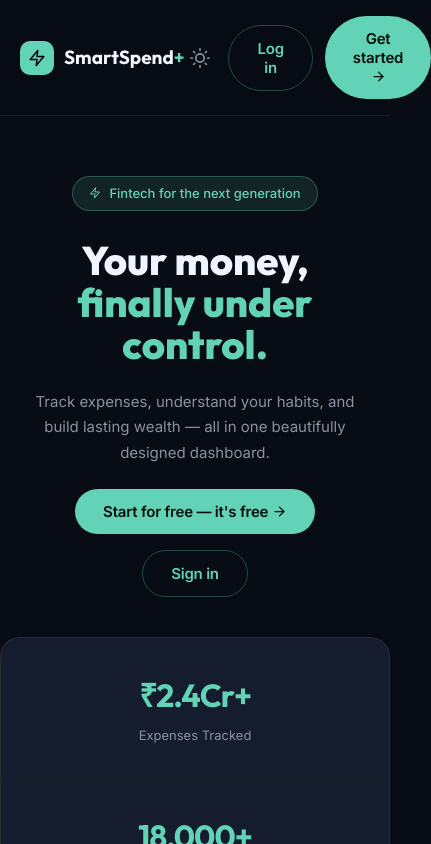
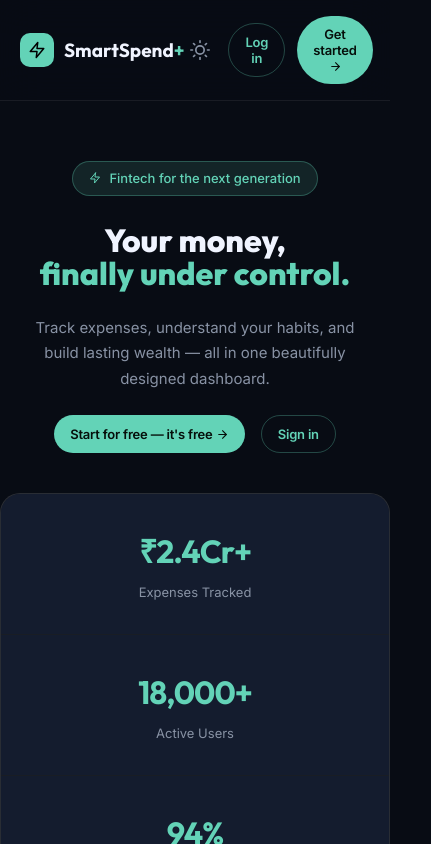
Before and after one commit to ritikaram99-lgtm/smartspend-plus, a React (Create React App) app in the folder client/: page / in a window 390 px wide. Shown: the top 844 px of the page, 431 px wide, since content can reach past the window. Built offline with nearby package versions, Linux system fonts and the light colour scheme; no server answers.

Commit message:
some ui changes

```diff
--- a/client/src/pages/LandingPage.js
+++ b/client/src/pages/LandingPage.js
@@ -26,8 +26,8 @@
   const { theme, toggleTheme } = useTheme();
 
   const Btn = ({ children, onClick, variant = "primary" }) => (
-    <button onClick={onClick} style={{
-      padding: "13px 28px", borderRadius: "50px", fontSize: 15, fontWeight: 600,
+    <button className="landing-btn" onClick={onClick} style={{
+      borderRadius: "50px", fontWeight: 600,
       border: variant === "primary" ? "none" : "1.5px solid var(--border-glow)",
       background: variant === "primary" ? "var(--accent)" : "transparent",
       color: variant === "primary" ? "#060f0b" : "var(--accent)",
--- a/client/src/styles/global.css
+++ b/client/src/styles/global.css
@@ -45,7 +45,11 @@
   --shadow-glow: 0 0 40px rgba(20,184,166,0.1);
 }
 
-html { scroll-behavior: smooth; }
+html {
+  scroll-behavior: smooth;
+  overflow-x: hidden;
+  max-width: 100vw;
+}
 
 body {
   font-family: var(--font-body);
@@ -54,6 +58,8 @@
   min-height: 100vh;
   line-height: 1.6;
   -webkit-font-smoothing: antialiased;
+  overflow-x: hidden;
+  max-width: 100vw;
 }
 
 h1,h2,h3,h4 { font-family: var(--font-display); }
@@ -173,6 +179,11 @@
   padding: 120px 20px 80px;
   max-width: 800px;
   margin: 0 auto;
+}
+
+.landing-btn {
+  padding: 13px 28px;
+  font-size: 15px;
 }
 
 .hero-subtitle {
@@ -377,11 +388,16 @@
   }
 
   .hero-title {
-    font-size: 40px !important;
+    font-size: 32px !important;
   }
 
   .hero-section {
     padding: 60px 20px 40px !important;
+  }
+
+  .landing-btn {
+    padding: 10px 16px !important;
+    font-size: 13px !important;
   }
 
   .hero-subtitle {
```
